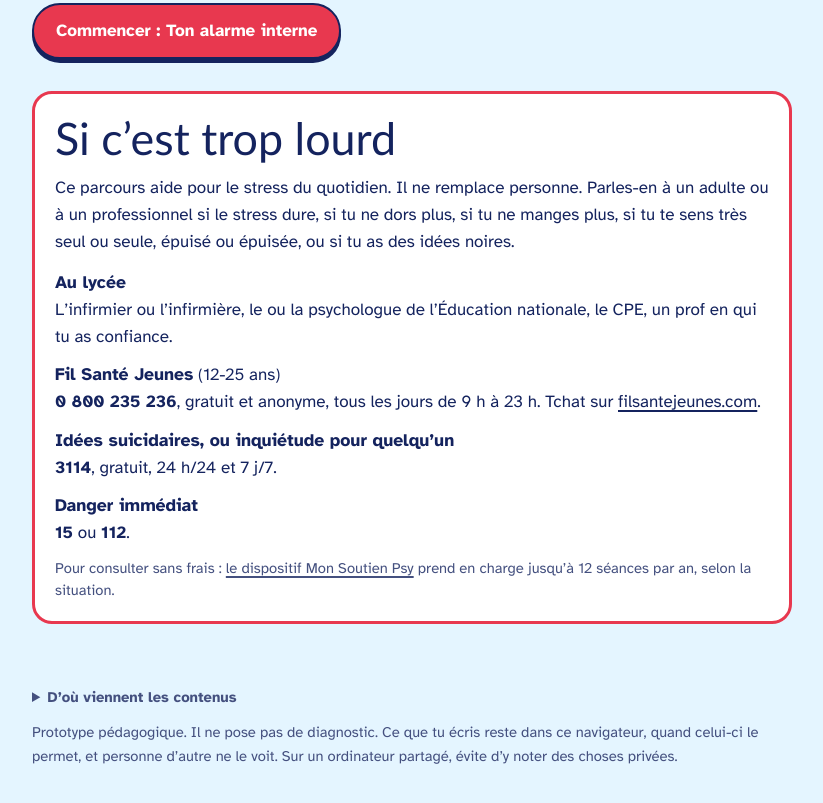
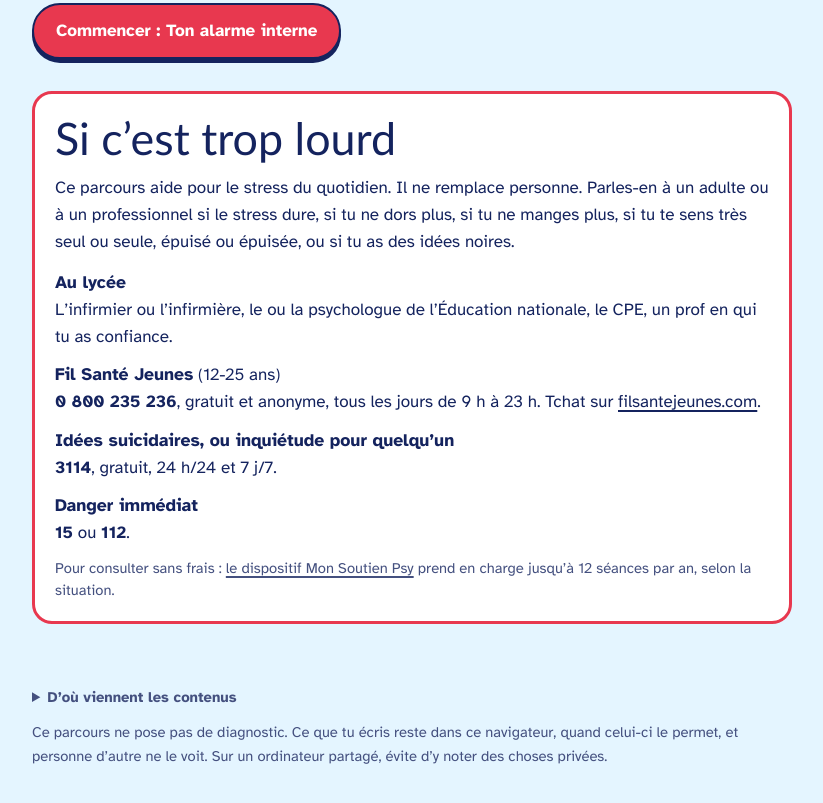
Before and after one commit to helplycee/bac-a-sable, a plain HTML site: page index.html in a window 1280 px wide. Shown: the part 1667-2470 px from the top of the page, without its empty margins (228-1051 px from the left). Drawn offline with Linux system fonts and the light colour scheme; a web font is replaced by a local one.

Commit message:
Retire la mention « prototype pédagogique »
Co-Authored-By: Claude Opus 5.5 <noreply@anthropic.com>
Claude-Session: https://claude.ai/code/session_01FxHsGqVBuxKLa5gTiEji2W

```diff
--- a/index.html
+++ b/index.html
@@ -343,7 +343,7 @@ function footer(){
   '<li><a href="https://www.larevuedupraticien.fr/exercice/coherence-cardiaque-quels-benefices-prouves" target="_blank" rel="noopener">La Revue du praticien, bénéfices et limites de la cohérence cardiaque</a></li>'+
   '<li><a href="https://www.nightline.fr/kit-de-vie/comprendre-mes-biais-de-pensee" target="_blank" rel="noopener">Nightline, biais de pensée</a></li>'+
   '<li><a href="https://www.santepubliquefrance.fr/presse/2023/sante-mentale-des-jeunes-des-conseils-pour-prendre-soin-de-sa-sante-mentale" target="_blank" rel="noopener">Santé publique France, Le Fil Good</a></li>'+
-  '</ul></details><p>Prototype pédagogique. Il ne pose pas de diagnostic. Ce que tu écris reste dans ce navigateur, quand celui-ci le permet, et personne d’autre ne le voit. Sur un ordinateur partagé, évite d’y noter des choses privées.</p></footer>';
+  '</ul></details><p>Ce parcours ne pose pas de diagnostic. Ce que tu écris reste dans ce navigateur, quand celui-ci le permet, et personne d’autre ne le voit. Sur un ordinateur partagé, évite d’y noter des choses privées.</p></footer>';
 }
 
 function res(kind,href,title,desc){var ic=/^Vid/.test(kind)?'<path d="M3 1 L14 8 L3 15Z"/>':/^(Lecture)/.test(kind)?'<path d="M1 2 H7 V14 H1Z M9 2 H15 V14 H9Z"/>':'<path d="M8 1 L10 6 L15 6 L11 9.5 L12.5 15 L8 12 L3.5 15 L5 9.5 L1 6 L6 6Z"/>';return '<a href="'+href+'" target="_blank" rel="noopener"><em><svg viewBox="0 0 16 16" aria-hidden="true">'+ic+'</svg>'+kind+'</em><b>'+title+'</b><span>'+desc+'</span></a>'}
```
